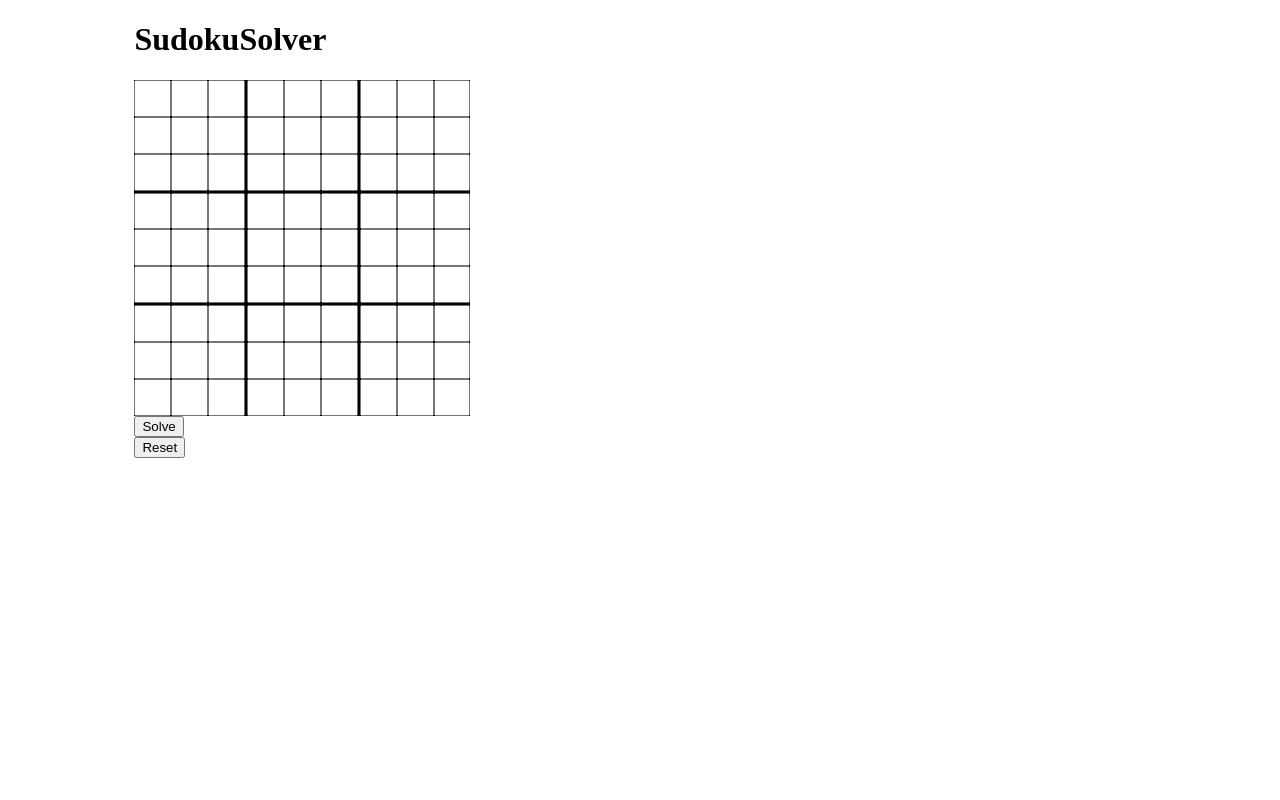
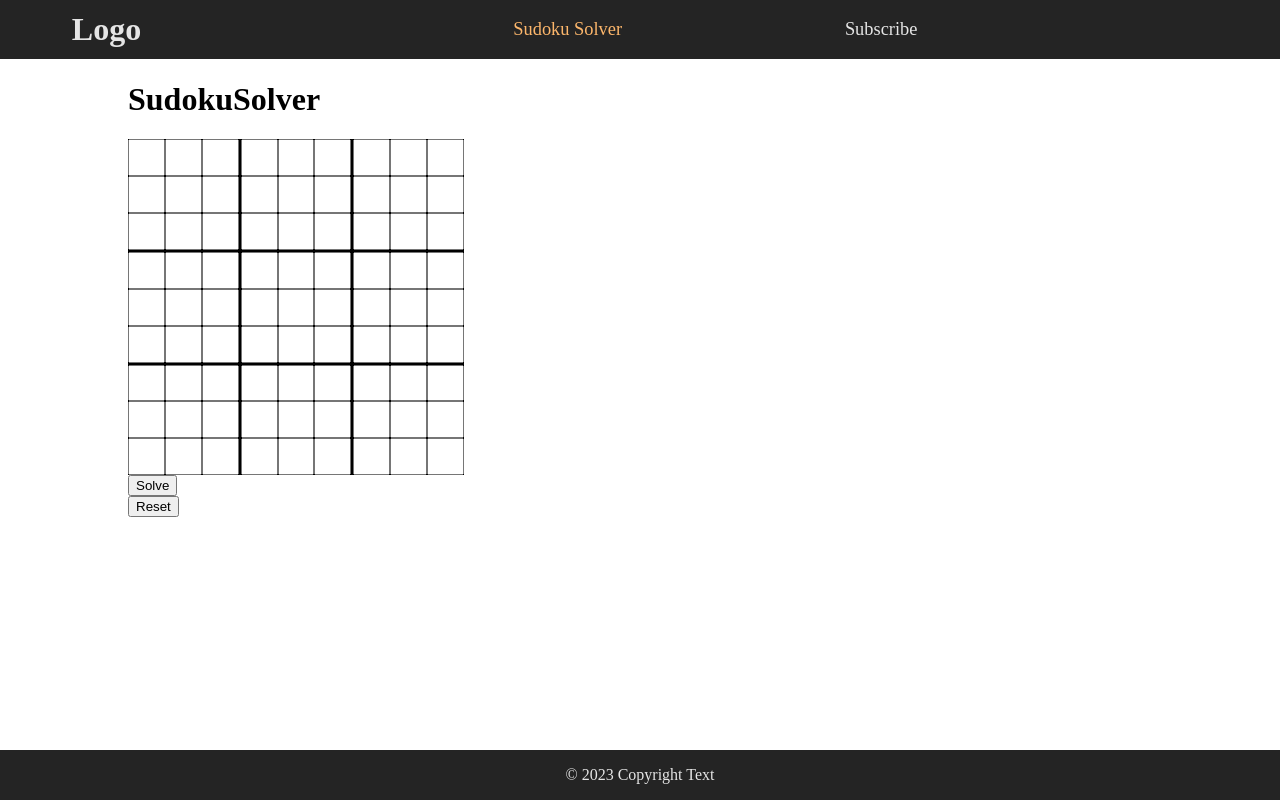
Before and after one commit to TBence98/Sudoku_solver, a React (Vite) app: page /sudoku-solver in a window 1280 px wide. Built offline with nearby package versions, Linux system fonts and the light colour scheme.

Commit message:
create Footer.jsx and MainNaviagtion.jsx

```diff
--- a/src/App.css
+++ b/src/App.css
@@ -1,5 +1,14 @@
 * {
     box-sizing: border-box;
+}
+
+body {
+    margin: 0;
+}
+
+ul {
+    margin: 0;
+    list-style: none;
 }
 
 input[type="number"]::-webkit-outer-spin-button,
--- a/src/App.jsx
+++ b/src/App.jsx
@@ -4,6 +4,7 @@ import "./App.css";
 import RootLayout from "./pages/RootLayout";
 import Home from "./pages/home";
 import SudokuSolver from "./pages/SudokuSolver";
+import Subscribe from "./pages/Subscribe";
 
 function App() {
     return (
@@ -12,6 +13,7 @@ function App() {
                 <Route path="/" element={<RootLayout />}>
                     <Route index element={<Home />} />
                     <Route path="/sudoku-solver" element={<SudokuSolver />} />
+                    <Route path="/subscribe" element={<Subscribe />} />
                 </Route>
             </Routes>
         </BrowserRouter>
--- /dev/null
+++ b/src/components/Footer.jsx
@@ -0,0 +1,13 @@
+import classes from "./Footer.module.css";
+
+const Footer = () => {
+    return (
+        <footer className={classes.footer}>
+            <p className={classes.copyright_text}>
+                &#169; <span>{new Date().getFullYear()}</span> Copyright Text
+            </p>
+        </footer>
+    );
+};
+
+export default Footer;
--- /dev/null
+++ b/src/components/Footer.module.css
@@ -0,0 +1,12 @@
+.footer {
+    position: absolute;
+    bottom: 0;
+    left: 0;
+    right: 0;
+    background-color: #242424;
+    color: #e5e5e5;
+}
+
+.copyright_text {
+    text-align: center;
+}
--- /dev/null
+++ b/src/components/MainNavigation.jsx
@@ -0,0 +1,53 @@
+import { NavLink } from "react-router-dom";
+
+import classes from "./MainNavigation.module.css";
+
+const MainNavigation = () => {
+    return (
+        <header className={classes.header}>
+            <nav>
+                <ul className={classes.links_container}>
+                    <li className={classes.logo_container}>
+                        <NavLink
+                            to="/"
+                            className={`${classes.nav_link} ${classes.logo}`}
+                            end
+                        >
+                            <span>Logo</span>
+                        </NavLink>
+                    </li>
+                    <div className={classes.page_links}>
+                        <li>
+                            <NavLink
+                                to="/sudoku-solver"
+                                className={({ isActive }) =>
+                                    `${classes.nav_link} ${
+                                        isActive ? classes.active : ""
+                                    }`
+                                }
+                                end
+                            >
+                                Sudoku Solver
+                            </NavLink>
+                        </li>
+                        <li>
+                            <NavLink
+                                to="/subscribe"
+                                className={({ isActive }) =>
+                                    `${classes.nav_link} ${
+                                        isActive ? classes.active : ""
+                                    }`
+                                }
+                                end
+                            >
+                                Subscribe
+                            </NavLink>
+                        </li>
+                    </div>
+                </ul>
+            </nav>
+        </header>
+    );
+};
+
+export default MainNavigation;
--- /dev/null
+++ b/src/components/MainNavigation.module.css
@@ -0,0 +1,37 @@
+.header {
+    padding: 0.7rem;
+    background-color: #242424;
+}
+
+.links_container {
+    display: grid;
+    grid-template-columns: 1fr 10fr;
+}
+
+.page_links {
+    display: flex;
+    justify-content: space-around;
+    align-items: center;
+    margin: 0 15rem;
+}
+
+.nav_link {
+    color: #e5e5e5;
+    font-size: 1.15rem;
+    text-decoration: none;
+}
+
+.logo_container {
+    text-align: center;
+}
+
+.logo {
+    font-size: 2rem;
+    font-weight: bold;
+}
+
+.nav_link:hover,
+.nav_link:active,
+.nav_link.active {
+    color: #fcb66b;
+}
--- a/src/pages/RootLayout.jsx
+++ b/src/pages/RootLayout.jsx
@@ -1,13 +1,19 @@
 import { Outlet } from "react-router-dom";
 
 import classes from "./RootLayout.module.css";
+import MainNavigation from "../components/MainNavigation";
+import Footer from "../components/Footer";
 
 const RootLayout = () => {
     return (
         <>
-            <main className={classes.rootLayout}>
-                <Outlet />
-            </main>
+            <div className={classes.page_wrapper}>
+                <MainNavigation />
+                <main className={classes.root_layout}>
+                    <Outlet />
+                </main>
+            </div>
+            <Footer />
         </>
     );
 };
--- a/src/pages/RootLayout.module.css
+++ b/src/pages/RootLayout.module.css
@@ -1,4 +1,9 @@
-.rootLayout {
+.page_wrapper {
+    position: relative;
+    min-height: 100vh;
+}
+
+.root_layout {
     width: 80%;
     margin: 0 auto;
 }
--- /dev/null
+++ b/src/pages/Subscribe.jsx
@@ -0,0 +1,5 @@
+const Subscribe = () => {
+    return <h1>Subscribe</h1>;
+};
+
+export default Subscribe;
```
